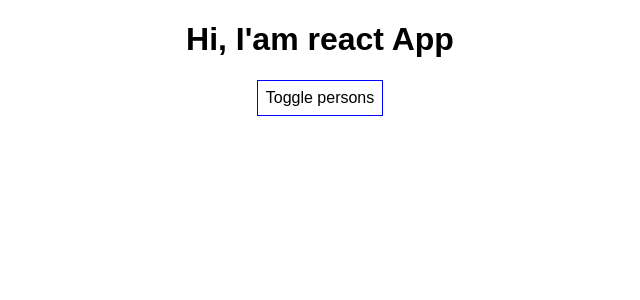
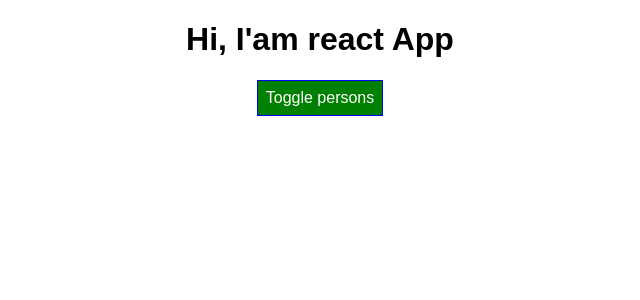
Before and after one commit to dandgerson/schwarzmuller-react, a React (Create React App) app: page / in a window 1280 px wide. Shown: the top 300 px of the page, without its empty margins (320-960 px from the left). Built offline with nearby package versions, Linux system fonts and the light colour scheme.

Commit message:
66 setting style dynamically

```diff
--- a/src/App.js
+++ b/src/App.js
@@ -32,7 +32,8 @@ const App = (props) => {
   }
 
   const style = {
-    backgroundColor: 'white',
+    backgroundColor: 'green',
+    color: 'white',
     font: 'inherit',
     border: '1px solid blue',
     padding: '8px',
@@ -40,7 +41,10 @@ const App = (props) => {
   }
 
   let renderedPersons = null
-  isPersonsShown && (renderedPersons = (
+  if (isPersonsShown) {
+    style.backgroundColor = 'red'
+
+    renderedPersons = (
     <div>
       {persons.map((person, i) => (
         <Person
@@ -52,7 +56,7 @@ const App = (props) => {
         />
       ))}
     </div>
-  ))
+  )}
 
   return (
     <div className="App">
```
